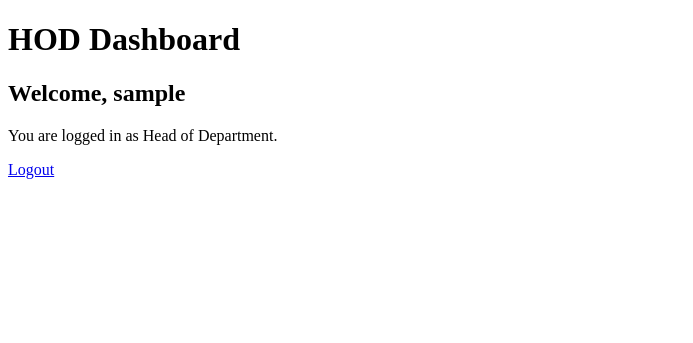
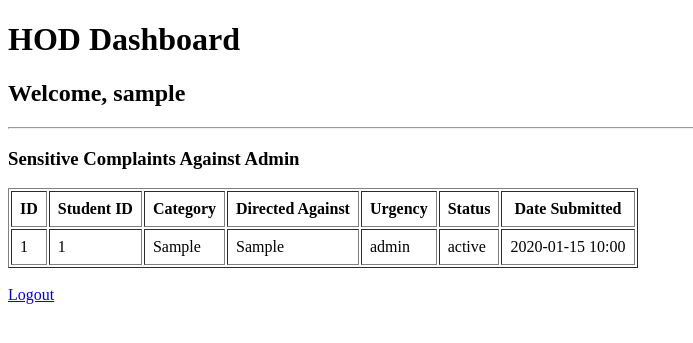
Before and after one commit to mudasirrehman-dev/smart_uni_complaint_system, a Flask app: template templates/hod_dashboard.html in a window 1280 px wide. Shown: the top 343 px of the page, without its empty margins (0-693 px from the left). Run offline with Flask 3, Linux system fonts and the light colour scheme; tables that the repository leaves empty hold one stand-in row (values such as "Sample post"); the template is opened without the code that fills it: values that come from a table or form of the project are taken from there, most other values are stand-ins (such as "Sample title", 1, 10 or a date in 2020).

Commit message:
Priority Sorting + Emergency Override perfectly working

```diff
--- a/app.py
+++ b/app.py
@@ -4,6 +4,7 @@ from models import User, Complaint
 from werkzeug.security import check_password_hash
 from functools import wraps
 from datetime import datetime
+from sqlalchemy import case
 
 
 app = Flask(__name__)
@@ -111,8 +112,20 @@ def student_dashboard():
 @role_required("admin")
 def admin_dashboard():
 
-    complaints = Complaint.query.order_by(
+    complaints = Complaint.query.filter(
+        Complaint.directed_against != "Admin"
+    ).order_by(
+
+        case(
+            (Complaint.urgency_level == "Emergency", 1),
+            (Complaint.urgency_level == "High", 2),
+            (Complaint.urgency_level == "Medium", 3),
+            (Complaint.urgency_level == "Low", 4),
+            else_=5
+        ),
+
         Complaint.date_submitted.desc()
+
     ).all()
 
     return render_template(
@@ -178,9 +191,16 @@ def submit_complaint():
 @role_required("hod")
 def hod_dashboard():
 
+    complaints = Complaint.query.filter(
+        Complaint.directed_against == "Admin"
+    ).order_by(
+        Complaint.date_submitted.desc()
+    ).all()
+
     return render_template(
         "hod_dashboard.html",
-        username=session.get("username")
+        username=session.get("username"),
+        complaints=complaints
     )
 
 
--- a/templates/hod_dashboard.html
+++ b/templates/hod_dashboard.html
@@ -1,7 +1,11 @@
 <!DOCTYPE html>
 <html lang="en">
+
 <head>
     <meta charset="UTF-8">
+    <meta name="viewport"
+          content="width=device-width, initial-scale=1.0">
+
     <title>HOD Dashboard</title>
 </head>
 
@@ -11,9 +15,59 @@
 
     <h2>Welcome, {{ username }}</h2>
 
-    <p>You are logged in as Head of Department.</p>
+    <hr>
 
-    <a href="{{ url_for('logout') }}">Logout</a>
+    <h3>Sensitive Complaints Against Admin</h3>
+
+    {% if complaints %}
+
+        <table border="1" cellpadding="8">
+
+            <thead>
+                <tr>
+                    <th>ID</th>
+                    <th>Student ID</th>
+                    <th>Category</th>
+                    <th>Directed Against</th>
+                    <th>Urgency</th>
+                    <th>Status</th>
+                    <th>Date Submitted</th>
+                </tr>
+            </thead>
+
+            <tbody>
+
+                {% for complaint in complaints %}
+
+                    <tr>
+                        <td>{{ complaint.id }}</td>
+                        <td>{{ complaint.student_id }}</td>
+                        <td>{{ complaint.category }}</td>
+                        <td>{{ complaint.directed_against }}</td>
+                        <td>{{ complaint.urgency_level }}</td>
+                        <td>{{ complaint.status }}</td>
+                        <td>
+                            {{ complaint.date_submitted.strftime('%Y-%m-%d %H:%M') }}
+                        </td>
+                    </tr>
+
+                {% endfor %}
+
+            </tbody>
+
+        </table>
+
+    {% else %}
+
+        <p>No sensitive complaints available.</p>
+
+    {% endif %}
+
+    <br>
+
+    <a href="{{ url_for('logout') }}">
+        Logout
+    </a>
 
 </body>
 </html>
```
Also changed, not shown: create_users.py (added, +28 -0 lines), templates/admin_dashboard.html (+24 -57 lines).
